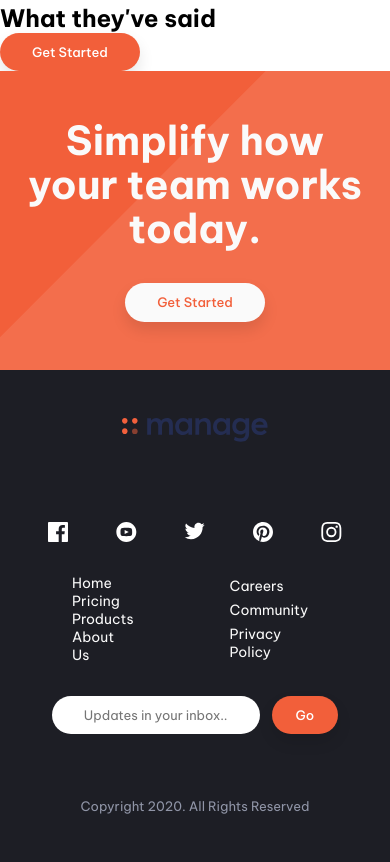
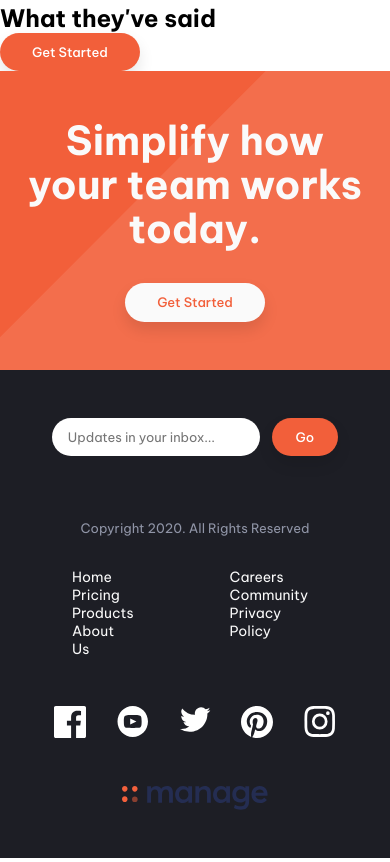
Before and after one commit to kuzzie/Landing-Page-FEM, a plain HTML site: page index.html in a window 390 px wide. Shown: the part 1901-2763 px from the top of the page. Drawn offline with Linux system fonts and the light colour scheme.

Commit message:
Tried adding slider

```diff
--- a/index.html
+++ b/index.html
@@ -5,14 +5,10 @@
   <meta charset="UTF-8">
   <meta name="viewport" content="width=device-width, initial-scale=1.0">
   <!-- displays site properly based on user's device -->
-
+  <title>Frontend Mentor | Manage landing page</title>
   <link rel="icon" type="image/png" sizes="32x32" href="./images/favicon-32x32.png">
+  <link href="https://fonts.googleapis.com/css2?family=Be+Vietnam+Pro:wght@400;500;700&display=swap" rel="stylesheet">
   <link rel="stylesheet" href="style.css">
-  <style>
-    @import url('https://fonts.googleapis.com/css2?family=Be+Vietnam+Pro:ital,wght@0,400;0,500;0,700;1,400;1,500;1,700&display=swap');
-  </style>
-  <title>Frontend Mentor | Manage landing page</title>
-
 </head>
 
 <body>
@@ -62,7 +58,7 @@
               the complexity. Our software is tailor-made for modern digital
               product teams.</p>
           </div>
-          <div>
+          <div class="second-right">
             <ul role="list" class="second-section-list">
               <li class="second-section-list-item">
                 <h3 class="fs-500">Track company-wide progress</h3>
@@ -125,7 +121,7 @@
   <footer class="footer">
     <div class="container">
       <div class="even-columns footer-flex">
-        <div>
+        <div class="footer-social-links">
           <a href="#"><img src="images/logo.svg" alt="Manage logo" class="logo"></a>
           <ul role="list" class="social-links">
             <li><a aria-label="facebook" href="#"><img src="images/icon-facebook.svg" alt="facebook logo"></a></li>
@@ -148,7 +144,7 @@
             <li><a href="#">Privacy Policy</a></li>
           </ul>
         </div>
-        <div>
+        <div class="footer-form">
           <form action="">
             <input type="email" name="email" id="email" class="email-input" placeholder="Updates in your inbox...">
             <button class="button email-button">Go</button>
--- a/style.css
+++ b/style.css
@@ -221,7 +221,6 @@ a {
 }
 
 .second-section-list-item {
-  /* margin-left: 4rem; */
   padding-bottom: 1.5rem;
 }
 
@@ -297,10 +296,9 @@ a {
 }
 
 .footer-nav-links {
-  padding: 2rem 0;
+  margin: 2rem 0;
   display: flex;
   flex-direction: column;
-  justify-content: space-around;
 }
 
 .footer-nav-links li {
@@ -309,10 +307,14 @@ a {
   padding: 0 3rem;
 }
 
+.footer-nav-links a:hover {
+  color: var(--clr-primary-brightred);
+}
+
 .email-input {
   border-radius: 45px;
   border: none;
-  padding: 0.7rem 2rem;
+  padding: 0.7rem 1rem;
   font-size: var(--font-size-300);
   width: 13rem;
   margin-right: 0.5rem;
@@ -430,14 +432,32 @@ a {
 
   .footer-flex div:first-child {
     width: 100%;
+    order: 3;
+  }
+
+  .footer-flex div:nth-child(2) {
+    width: 100%;
+    order: 2;
   }
 
   .footer-flex div:first-child .logo {
     margin: auto;
   }
 
+  .footer-social-links {
+    margin-top: 1rem;
+    display: flex;
+    flex-direction: column-reverse;
+    gap: 3rem;
+  }
+
   .social-links {
-    justify-content: space-around;
+    justify-content: space-evenly;
+    margin-top: 0;
+  }
+
+  .social-links img {
+    width: 2rem;
   }
 
   .footer-nav {
```
Lines whose indentation alone changed are shown as unchanged.
